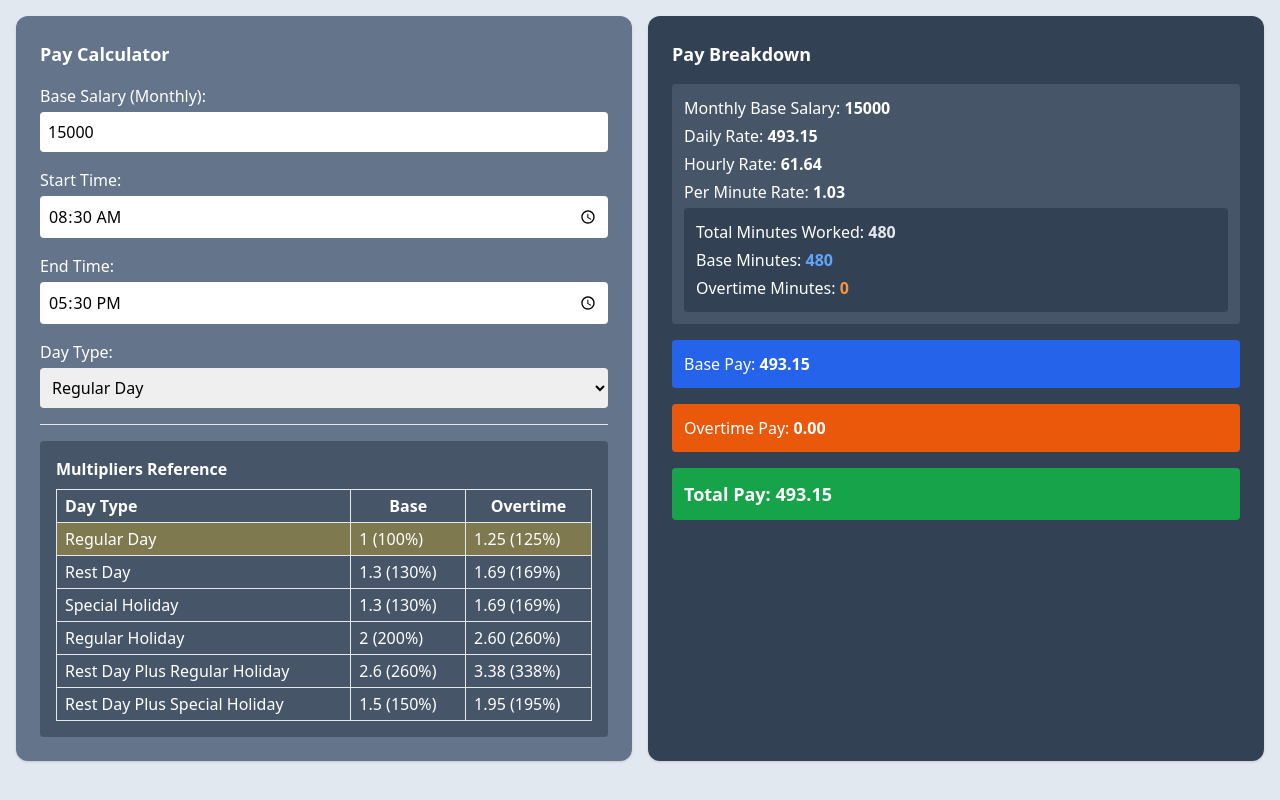
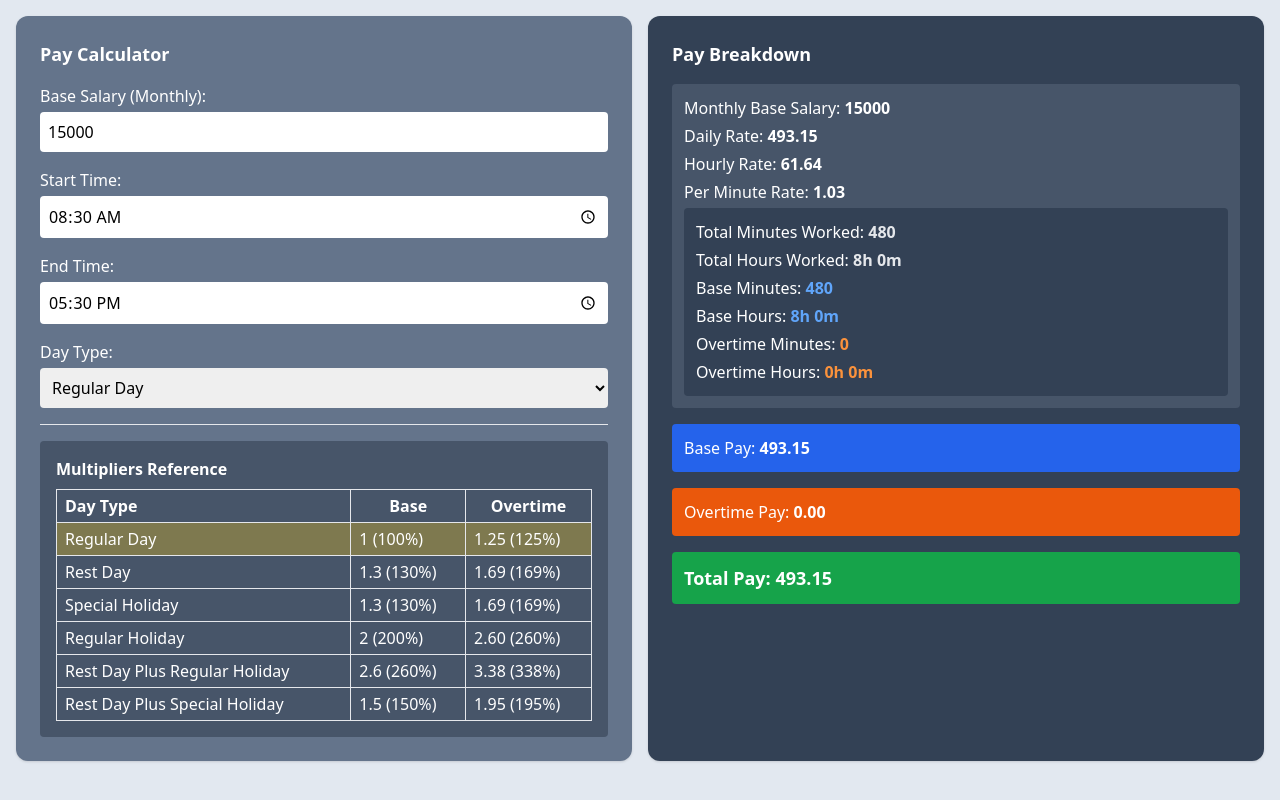
Before and after one commit to Kobs03/basic-payroll-calculator, a Vue app: page / in a window 1280 px wide. Built offline with nearby package versions, Linux system fonts and the light colour scheme.

Commit message:
changes made added base hours and bas ot minutes

```diff
--- a/src/views/HomeView.vue
+++ b/src/views/HomeView.vue
@@ -37,13 +37,14 @@
           </select>
         </div>
 
-        <hr>
+        <hr class="my-2">
 
         <!-- Multipliers Reference Table -->
         <div class="mt-6 bg-slate-600 p-4 rounded">
           <h3 class="font-bold mb-2">Multipliers Reference</h3>
           <div class="overflow-x-auto">
             <table class="w-full text-white border-collapse">
+
               <thead>
                 <tr>
                   <th class="border px-2 py-1 text-left">Day Type</th>
@@ -51,6 +52,7 @@
                   <th class="border px-2 py-1">Overtime</th>
                 </tr>
               </thead>
+
               <tbody>
                 <tr v-for="(base, key) in BASE_MULTIPLIERS" :key="key"
                   :class="key === dayType ? 'bg-yellow-400 bg-opacity-30' : ''">
@@ -61,6 +63,7 @@
                   </td>
                 </tr>
               </tbody>
+
             </table>
           </div>
         </div>
@@ -75,10 +78,14 @@
           <p>Daily Rate: <strong>{{ dailyRate.toFixed(2) }}</strong></p>
           <p>Hourly Rate: <strong>{{ hourlyRate.toFixed(2) }}</strong></p>
           <p>Per Minute Rate: <strong>{{ perMinuteRate.toFixed(2) }}</strong></p>
+
           <div class="bg-slate-700 p-3 rounded space-y-1">
             <p>Total Minutes Worked: <strong class="text-gray-200">{{ totalMinutesWorked }}</strong></p>
+            <p>Total Hours Worked: <strong class="text-gray-200">{{ totalHoursWorked }}</strong></p>
             <p>Base Minutes: <strong class="text-blue-400">{{ baseMinutes }}</strong></p>
+            <p>Base Hours: <strong class="text-blue-400">{{ baseHours }}</strong></p>
             <p>Overtime Minutes: <strong class="text-orange-400">{{ otMinutes }}</strong></p>
+            <p>Overtime Hours: <strong class="text-orange-400">{{ otHours }}</strong></p>
           </div>
         </div>
 
@@ -100,6 +107,7 @@
 
     </div>
   </div>
+
 </template>
 
 <script setup>
@@ -142,9 +150,30 @@ const totalMinutesWorked = computed(() => {
   return Math.max(diffMinutes - 60, 0) // subtract 1 hour break
 })
 
+// Total Hours Worked formatted
+const totalHoursWorked = computed(() => {
+  const hours = Math.floor(totalMinutesWorked.value / 60)
+  const minutes = totalMinutesWorked.value % 60
+  return `${hours}h ${minutes}m`
+})
+
 // Base and OT minutes
 const baseMinutes = computed(() => Math.min(totalMinutesWorked.value, 480)) // 8 hours = 480 min
 const otMinutes = computed(() => Math.max(totalMinutesWorked.value - 480, 0))
+
+// Base Hours formatted
+const baseHours = computed(() => {
+  const hours = Math.floor(baseMinutes.value / 60)
+  const minutes = baseMinutes.value % 60
+  return `${hours}h ${minutes}m`
+})
+
+// Overtime Hours formatted
+const otHours = computed(() => {
+  const hours = Math.floor(otMinutes.value / 60)
+  const minutes = otMinutes.value % 60
+  return `${hours}h ${minutes}m`
+})
 
 // Computed rates
 const dailyRate = computed(() => (baseSalary.value * 12) / 365)
```
